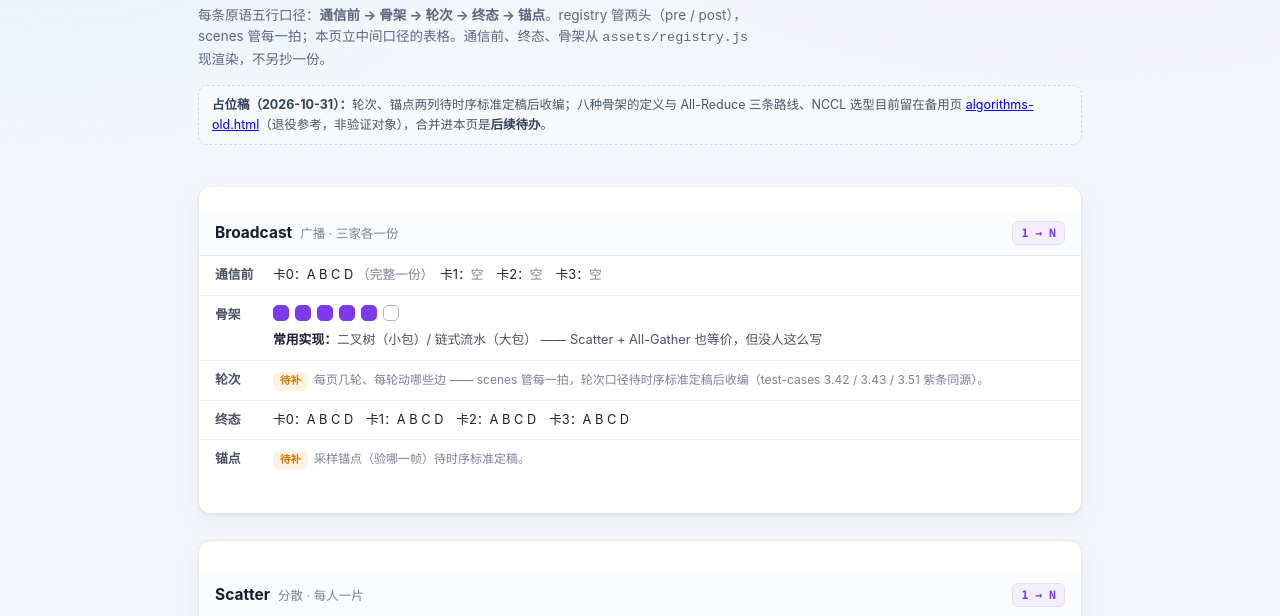
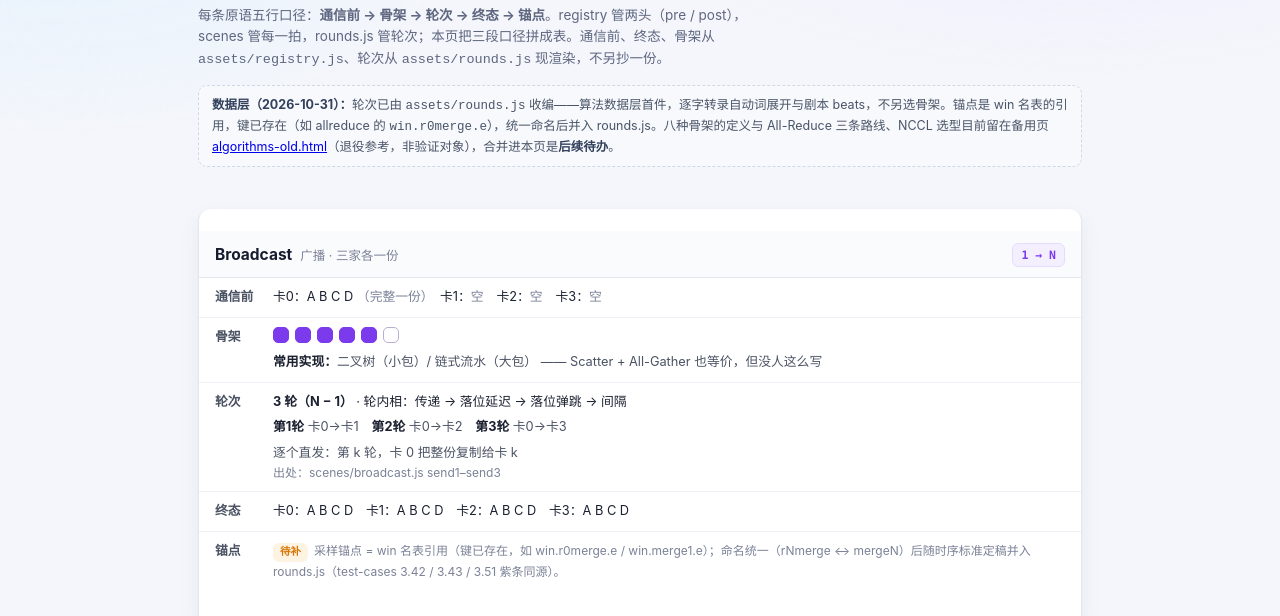
Before and after one commit to Chitandaaaaa/CommonVisual, a website: page docs/algorithms.html in a window 1280 px wide. Shown: the part 134-750 px from the top of the page. Drawn offline with Linux system fonts and the light colour scheme.

Commit message:
feat(L4): 轮次声明落成算法数据层首件 rounds.js —— 知识从动词代码搬回内容层
用户拍板：轮次是算法属性，必须声明（L4），拍是声明的投影。此前轮次
结构写死在动词里（sum.js ROUNDS_DEF / split.js EMIT·RECV·PARTNER /
move.js R）——L3 窝着 L4 的知识，导致规范页读不到、探针只能解析字幕
手掐提前量。本次把它抄成纯数据表，逐字转录、不另选骨架：

· assets/rounds.js（新，CV.rounds）：8 条原语 formula/pattern/phases/
  edges/src——choreo 四页出自 scenes beats，family 四页出自动词展开；
· docs/algorithms.html：轮次行从 rounds.js 现渲染（占位稿变半成品），
  锚点行改为 win 名表引用口径（键已存在，命名统一后并入）；
· specs 关系图红框转正（rounds.js 橙点「已建·锚点待并入」+ #4 竖线），
  architecture L4 层图/目录树/页面×依赖/规则④、README、AGENTS 同步。

验证：arch.mjs 断链 0 / 反向依赖 0；probe 断言 algorithms 页 8 prim、
待补仅剩 8 条锚点、四个 pattern 全命中；verify 三 docs 页 errors=0。
8 原语页不加载 rounds.js，几何零影响。

遗留进时序标准定稿清单：pages-base schema（倍数/秒）、win 命名统一
（rNmerge ↔ mergeN）、锚点并入 rounds.js + 三条紫条探针切 win 现算、
defaults.js 修复、rounds 与编译产物对账探针。

```diff
--- /dev/null
+++ b/assets/rounds.js
@@ -0,0 +1,107 @@
+/* ============================================================
+   CommonVisual v2 · L4 轮次声明（算法数据层首件）
+   ------------------------------------------------------------
+   CV.rounds = 每条原语的轮次口径：几轮（公式）、每轮动哪些边、
+   轮内分几个相。它把动词里写死的展开逻辑抄成纯数据表——逐字
+   转录、不重新选骨架：
+     · choreo 四页 ← scenes/<id>.js 的 beats（send1… / r0…）
+     · family 四页 ← engine/verbs/{sum,split,move}.js 的展开代码
+   edges 是 [from, to] 的卡号对；phases 是齿轮行的轮内相名。
+   消费者：docs/algorithms.html（渲染「轮次」行）。锚点（验哪
+   一帧）是 win 名表的引用，键已存在（如 win.r0merge.e），待
+   时序标准统一命名后并入本文件；探针对账、齿轮「第 k 轮」
+   分组标签是后续接线对象。
+   ============================================================ */
+(function (CV) {
+  'use strict';
+
+  CV.rounds = {
+    gather: {
+      formula: 'N − 1',
+      pattern: '链式：第 k 轮，卡 k 把自己那段发给卡 0',
+      phases: ['传递', '落位延迟', '落位弹跳', '间隔'],
+      rounds: [
+        { edges: [[1, 0]] },
+        { edges: [[2, 0]] },
+        { edges: [[3, 0]] }
+      ],
+      src: 'scenes/gather.js send1–send3'
+    },
+    scatter: {
+      formula: 'N − 1',
+      pattern: '链式：第 k 轮，卡 0 把第 k 段发给卡 k（Gather 的镜像）',
+      phases: ['传递', '落位延迟', '落位弹跳', '间隔'],
+      rounds: [
+        { edges: [[0, 1]] },
+        { edges: [[0, 2]] },
+        { edges: [[0, 3]] }
+      ],
+      src: 'scenes/scatter.js send1–send3'
+    },
+    broadcast: {
+      formula: 'N − 1',
+      pattern: '逐个直发：第 k 轮，卡 0 把整份复制给卡 k',
+      phases: ['传递', '落位延迟', '落位弹跳', '间隔'],
+      rounds: [
+        { edges: [[0, 1]] },
+        { edges: [[0, 2]] },
+        { edges: [[0, 3]] }
+      ],
+      src: 'scenes/broadcast.js send1–send3'
+    },
+    allgather: {
+      formula: 'N − 1',
+      pattern: '环形：每轮每卡把持有的段顺时针发给下家（环 0→1→3→2），三轮人人齐整份',
+      phases: ['传递', '落位延迟', '落位弹跳', '间隔'],
+      rounds: [
+        { edges: [[0, 1], [1, 3], [3, 2], [2, 0]] },
+        { edges: [[0, 1], [1, 3], [3, 2], [2, 0]] },
+        { edges: [[0, 1], [1, 3], [3, 2], [2, 0]] }
+      ],
+      src: 'scenes/allgather.js ROUND_FLOWS'
+    },
+    reduce: {
+      formula: 'N − 1',
+      pattern: '链式：第 k 轮，卡 k 把整份发给卡 0，卡 0 折进相加',
+      phases: ['传递', '落位弹跳', '撑开计算层', '逐段折进', '收回计算层'],
+      rounds: [
+        { edges: [[1, 0]] },
+        { edges: [[2, 0]] },
+        { edges: [[3, 0]] }
+      ],
+      src: 'engine/verbs/sum.js timelineReduce（accumulate）'
+    },
+    allreduce: {
+      formula: 'log₂ N',
+      pattern: '倍增互换：第 k 轮与距离 2ᵏ 的伙伴互换并相加——第 1 轮 0↔1、2↔3，第 2 轮 0↔2、1↔3',
+      phases: ['飞行', '落位弹跳', '撑开计算层', '逐段折进', '收层收回'],
+      rounds: [
+        { edges: [[0, 1], [2, 3]] },
+        { edges: [[0, 2], [1, 3]] }
+      ],
+      src: 'engine/verbs/sum.js ROUNDS_DEF（exchange）'
+    },
+    reducescatter: {
+      formula: 'log₂ N',
+      pattern: '递归减半：第 k 轮与伙伴互换后各留一半——第 1 轮 0↔2、1↔3 各收两段，第 2 轮 0↔1、2↔3 各收一段',
+      phases: ['飞行', '落位', '撑开', '折进', '收层'],
+      rounds: [
+        { edges: [[0, 2], [1, 3]] },
+        { edges: [[0, 1], [2, 3]] }
+      ],
+      src: 'engine/verbs/split.js EMIT / RECV / PARTNER'
+    },
+    alltoall: {
+      formula: 'N',
+      pattern: '按目的地分步：第 q 步，其余各卡把第 q 段发给卡 q（每步 3 条边）',
+      phases: ['飞行', '落位窗口', '步间停顿'],
+      rounds: [
+        { edges: [[1, 0], [2, 0], [3, 0]] },
+        { edges: [[0, 1], [2, 1], [3, 1]] },
+        { edges: [[0, 2], [1, 2], [3, 2]] },
+        { edges: [[0, 3], [1, 3], [2, 3]] }
+      ],
+      src: 'engine/verbs/move.js R / flows（alltoall）'
+    }
+  };
+})(window.CV = window.CV || {});
--- a/docs/algorithms.html
+++ b/docs/algorithms.html
@@ -4,7 +4,7 @@
 <meta charset="UTF-8">
 <meta name="viewport" content="width=device-width, initial-scale=1.0, viewport-fit=cover">
 <title>CommonVisual · 通信原语算法口径</title>
-<meta name="description" content="八个集合通信原语的算法口径表：每页五行——通信前 / 骨架 / 轮次 / 终态 / 锚点。通信前、终态、骨架从 registry 现渲染；轮次与锚点待时序标准定稿后收编。">
+<meta name="description" content="八个集合通信原语的算法口径表：每页五行——通信前 / 骨架 / 轮次 / 终态 / 锚点。通信前、终态、骨架从 registry 现渲染，轮次从 rounds.js 现渲染；锚点待时序标准定稿后收编。">
 <link rel="stylesheet" href="../assets/theme/theme.css">
 <link rel="stylesheet" href="../assets/pages/docs.css">
 <style>
@@ -43,8 +43,8 @@
       原语关系树
     </a>
     <h1>通信原语 · 算法口径</h1>
-    <p class="lead">每条原语五行口径：<b>通信前 → 骨架 → 轮次 → 终态 → 锚点</b>。registry 管两头（pre / post），scenes 管每一拍；本页立中间口径的表格。通信前、终态、骨架从 <code>assets/registry.js</code> 现渲染，不另抄一份。</p>
-    <div class="note"><b>占位稿（2026-10-31）：</b>轮次、锚点两列待时序标准定稿后收编；八种骨架的定义与 All-Reduce 三条路线、NCCL 选型目前留在备用页 <a href="../algorithms-old.html">algorithms-old.html</a>（退役参考，非验证对象），合并进本页是<b>后续待办</b>。</div>
+    <p class="lead">每条原语五行口径：<b>通信前 → 骨架 → 轮次 → 终态 → 锚点</b>。registry 管两头（pre / post），scenes 管每一拍，rounds.js 管轮次；本页把三段口径拼成表。通信前、终态、骨架从 <code>assets/registry.js</code>、轮次从 <code>assets/rounds.js</code> 现渲染，不另抄一份。</p>
+    <div class="note"><b>数据层（2026-10-31）：</b>轮次已由 <code>assets/rounds.js</code> 收编——算法数据层首件，逐字转录自动词展开与剧本 beats，不另选骨架。锚点是 win 名表的引用，键已存在（如 allreduce 的 <code>win.r0merge.e</code>），统一命名后并入 rounds.js。八种骨架的定义与 All-Reduce 三条路线、NCCL 选型目前留在备用页 <a href="../algorithms-old.html">algorithms-old.html</a>（退役参考，非验证对象），合并进本页是<b>后续待办</b>。</div>
   </header>
 
   <main id="app"></main>
@@ -57,6 +57,7 @@
 </div>
 
 <script src="../assets/registry.js"></script>
+<script src="../assets/rounds.js"></script>
 <script>
 (function () {
   'use strict';
@@ -77,6 +78,18 @@
       return '<span class="d ' + s + '" title="' + s + '"></span>';
     }).join('') + '</span>';
   }
+  function roundsText(id) {
+    var r = (window.CV && CV.rounds) ? CV.rounds[id] : null;
+    if (!r) return '<span class="pill-todo">待补</span><span class="why">rounds.js 缺这条。</span>';
+    var per = r.rounds.map(function (rd, i) {
+      var e = rd.edges.map(function (p) { return '卡' + p[0] + '→卡' + p[1]; }).join('　');
+      return '<b>第' + (i + 1) + '轮</b> ' + e;
+    }).join('　');
+    return '<b>' + r.rounds.length + ' 轮（' + r.formula + '）</b> · 轮内相：' + r.phases.join(' → ') +
+      '<div class="pick">' + per + '</div>' +
+      '<div class="pick">' + r.pattern + '</div>' +
+      '<div class="why">出处：' + r.src + '</div>';
+  }
 
   var html = '';
   CV.REG_ORDER.forEach(function (id) {
@@ -87,9 +100,9 @@
       '<tr><th>通信前</th><td>' + sidesText(p.pre) + '</td></tr>' +
       '<tr><th>骨架</th><td>' + mtxRow(p.algo) +
         '<div class="pick"><b>常用实现：</b>' + p.pick.a + ' —— ' + p.pick.n + '</div></td></tr>' +
-      '<tr><th>轮次</th><td><span class="pill-todo">待补</span><span class="why">每页几轮、每轮动哪些边 —— scenes 管每一拍，轮次口径待时序标准定稿后收编（test-cases 3.42 / 3.43 / 3.51 紫条同源）。</span></td></tr>' +
+      '<tr><th>轮次</th><td>' + roundsText(id) + '</td></tr>' +
       '<tr><th>终态</th><td>' + sidesText(p.post) + '</td></tr>' +
-      '<tr><th>锚点</th><td><span class="pill-todo">待补</span><span class="why">采样锚点（验哪一帧）待时序标准定稿。</span></td></tr>' +
+      '<tr><th>锚点</th><td><span class="pill-todo">待补</span><span class="why">采样锚点 = win 名表引用（键已存在，如 win.r0merge.e / win.merge1.e）；命名统一（rNmerge ↔ mergeN）后随时序标准定稿并入 rounds.js（test-cases 3.42 / 3.43 / 3.51 紫条同源）。</span></td></tr>' +
       '</table></section>';
   });
   html += '<p class="legend">骨架图例：实心 = NCCL 常见默认 · 空格 = 也可以用（看规模与包大小）· × = 这条路走不通。六列依次：' + COLS.join(' · ') + '。</p>';
```
Also changed, not shown: AGENTS.md (+3 -2 lines), docs/architecture.html (+4 -3 lines), docs/specs.html (+12 -9 lines), README.md.
